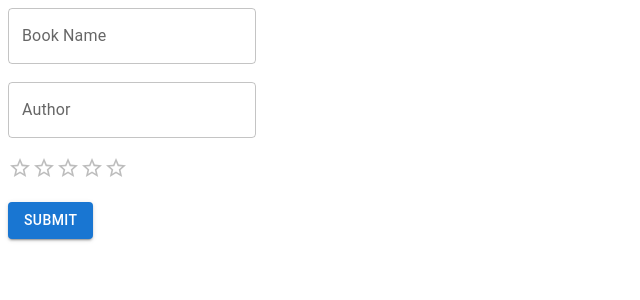
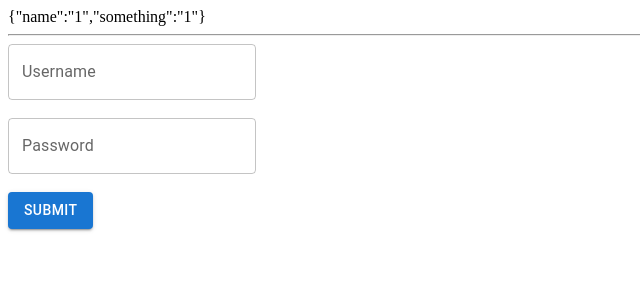
Before and after one commit to gavand-sagar/vite-project-feb-react-mui, a React (Vite) app: page /Products/1/1 in a window 1280 px wide. Shown: the top 300 px of the page, without its empty margins (0-640 px from the left). Built offline with nearby package versions, Linux system fonts and the light colour scheme.

Commit message:
Routes added

```diff
--- a/package.json
+++ b/package.json
@@ -15,7 +15,8 @@
     "@mui/material": "^7.3.8",
     "react": "^19.2.0",
     "react-dom": "^19.2.0",
-    "react-hook-form": "^7.71.2"
+    "react-hook-form": "^7.71.2",
+    "react-router-dom": "^7.13.1"
   },
   "devDependencies": {
     "@eslint/js": "^9.39.1",
--- a/src/App.tsx
+++ b/src/App.tsx
@@ -1,3 +1,4 @@
+import { Route, Routes } from 'react-router-dom'
 import './App.css'
 import Lab3 from './HandleInput/Lab3'
 import Lab4 from './HandleInput/Lab4'
@@ -12,7 +13,13 @@ import UseReducerDemo from './Reducer/UseReducerDemo'
 function App() {
   return (
     <>
-      <CustomComponentWithHookForm/>
+      <Routes>
+        <Route path='/Products' element={<UseReducerDemo />} />
+        <Route path='/Products/:name/:something' element={<MUIAndHookForm />} />
+        <Route path='/PropDrillA' element={<PropDrillA />} />
+        <Route path='/ReactHookForm' element={<ReactHookForm />} />
+        <Route path='/UseReducerDemo' element={<UseReducerDemo />} />
+      </Routes>
     </>
   )
 }
--- a/src/ReactHookForm.tsx/MUIAndHookForm.tsx
+++ b/src/ReactHookForm.tsx/MUIAndHookForm.tsx
@@ -1,6 +1,7 @@
 import { Button, CircularProgress, TextField } from '@mui/material'
-import React from 'react'
+import React, { useEffect } from 'react'
 import { useForm } from 'react-hook-form'
+import { useParams } from 'react-router-dom'
 
 type Props = {}
 
@@ -15,6 +16,8 @@ type Inputs = {
 export default function MUIAndHookForm({ }: Props) {
     const { register, handleSubmit, formState: { errors } } = useForm<Inputs>()
 
+    const param = useParams()
+
     const onSubmit = (data: any) => {
         // json data
         // api call also
@@ -24,12 +27,13 @@ export default function MUIAndHookForm({ }: Props) {
     return (
         /* "handleSubmit" will validate your inputs before invoking "onSubmit" */
         <form onSubmit={handleSubmit(onSubmit)}>
-
+            {JSON.stringify(param)}
+            <hr />
             <TextField label="Username" {...register('username', {
                 required: { value: true, message: "Username is required" },
                 minLength: { value: 3, message: 'Minimum 3 letters' },
                 maxLength: { value: 30, message: 'Maximum 30 letters' }
-            })} helperText={errors.username?.message} error={Boolean(errors.username)}/>
+            })} helperText={errors.username?.message} error={Boolean(errors.username)} />
             <br />
             <br />
             <TextField error={Boolean(errors.password)} helperText={errors.password?.message} label="Password" {...register('password', { required: { value: true, message: 'Password is required' } })} />
--- a/src/main.tsx
+++ b/src/main.tsx
@@ -2,7 +2,10 @@ import { StrictMode } from 'react'
 import { createRoot } from 'react-dom/client'
 import './index.css'
 import App from './App.tsx'
+import { BrowserRouter } from 'react-router-dom'
 
 createRoot(document.getElementById('root')!).render(
-  <App />
+  <BrowserRouter>
+    <App />
+  </BrowserRouter>
 )
```
Also changed, not shown: 1 other file (tests, documents, lock files or other folders).
